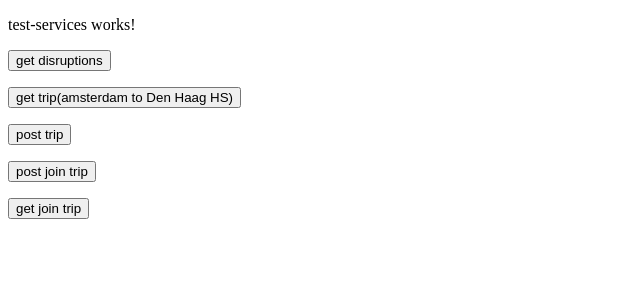
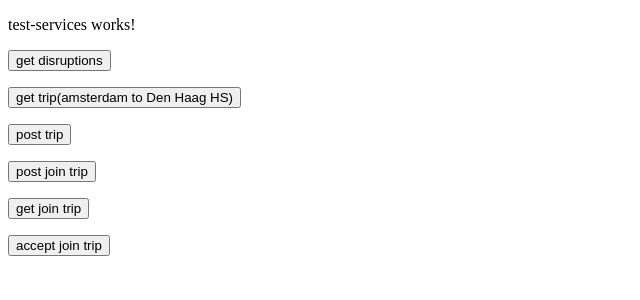
Before and after one commit to FrisoDenijs/DMH2018-Stranded, an Angular app in the folder Stranded/: page / in a window 1280 px wide. Shown: the top 300 px of the page, without its empty margins (0-640 px from the left). Built offline with nearby package versions, Linux system fonts and the light colour scheme.

Commit message:
implemented accept join service

```diff
--- a/Stranded/src/app/shared/services/accept-join.service.ts
+++ b/Stranded/src/app/shared/services/accept-join.service.ts
@@ -1,15 +1,18 @@
 import { Injectable } from '@angular/core';
 import { PostAcceptJoinRequest } from '../models';
 import { Observable, of } from 'rxjs';
+import { HttpClient } from '@angular/common/http';
 
 @Injectable({
   providedIn: 'root'
 })
 export class AcceptJoinService {
 
-  constructor() { }
+  private readonly acceptJoinUrl = 'http://172.24.23.244:8000/api/acceptJoinRequest';
+
+  constructor(private http: HttpClient) { }
 
   post(req: PostAcceptJoinRequest): Observable<any> {
-    return of<any>();
+    return this.http.post(this.acceptJoinUrl, req);
   }
 }
--- a/Stranded/src/app/test-services/test-services.component.html
+++ b/Stranded/src/app/test-services/test-services.component.html
@@ -17,4 +17,6 @@
 <p>
 <button (click)="getJoinTrip()">get join trip</button>
 </p>
-{{data}}
+<p>
+<button (click)="postAcceptJoin()">accept join trip</button>
+</p>
--- a/Stranded/src/app/test-services/test-services.component.ts
+++ b/Stranded/src/app/test-services/test-services.component.ts
@@ -1,6 +1,6 @@
 import { Component, OnInit } from '@angular/core';
-import { DisruptionsService, TripService, JoinTripService } from '../shared/services';
-import { GetTripRequest, PostTripRequest, PostJoinTripRequest, GetJoinTripRequest } from '../shared/models';
+import { DisruptionsService, TripService, JoinTripService, AcceptJoinService } from '../shared/services';
+import { GetTripRequest, PostTripRequest, PostJoinTripRequest, GetJoinTripRequest, PostAcceptJoinRequest } from '../shared/models';
 
 @Component({
   selector: 'app-test-services',
@@ -12,7 +12,7 @@ export class TestServicesComponent implements OnInit {
   public data: any;
 
   constructor(private disruptionService: DisruptionsService, private tripService: TripService,
-    private joinTripService: JoinTripService) { }
+    private joinTripService: JoinTripService, private acceptJoinService: AcceptJoinService) { }
 
   ngOnInit() {
   }
@@ -69,4 +69,12 @@ export class TestServicesComponent implements OnInit {
     });
   }
 
+  public postAcceptJoin() {
+    const req = new PostAcceptJoinRequest();
+    req.joinId = 1;
+
+    this.acceptJoinService.post(req).subscribe(res => {
+      console.log(res);
+    });
+  }
 }
```
